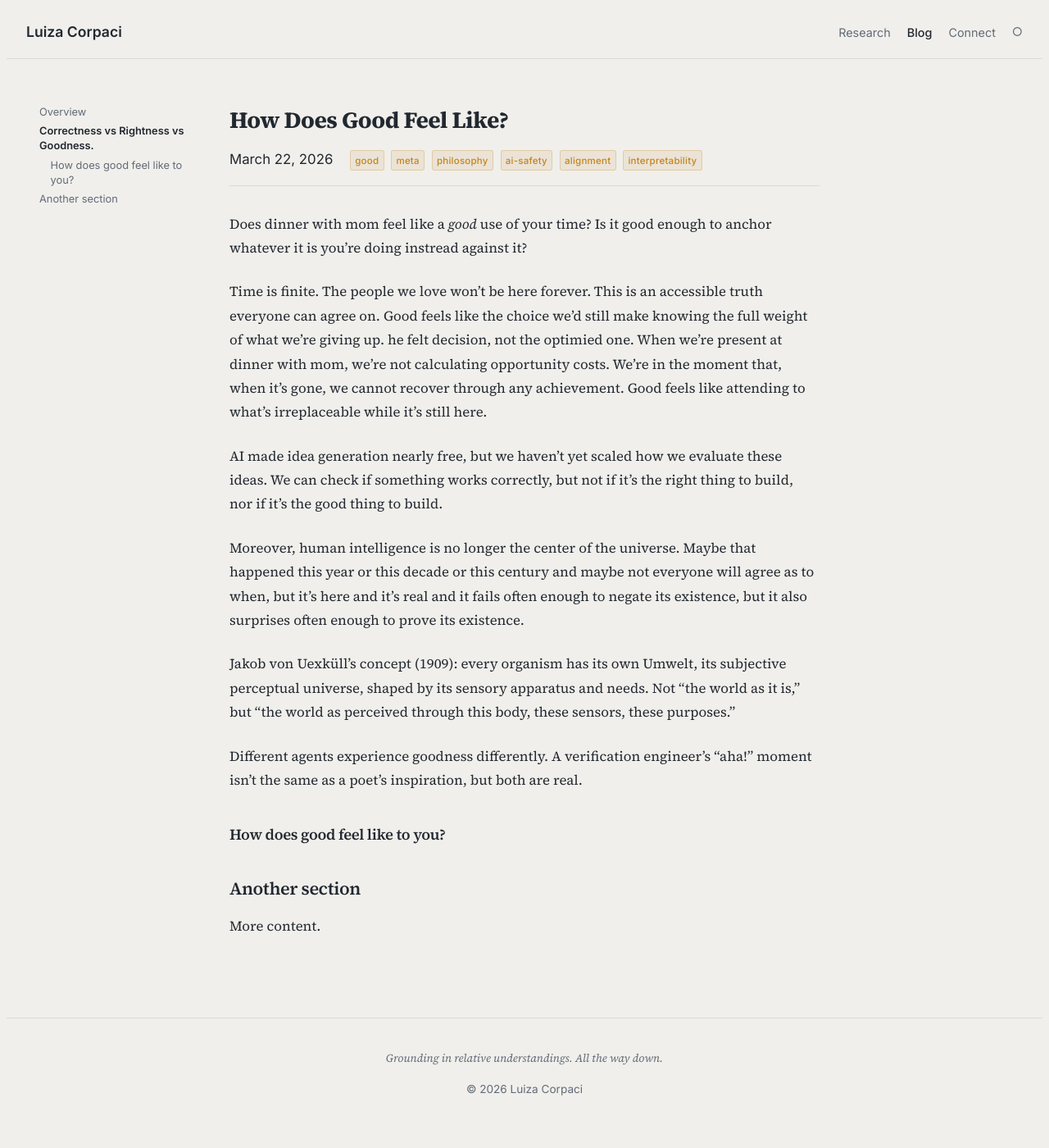
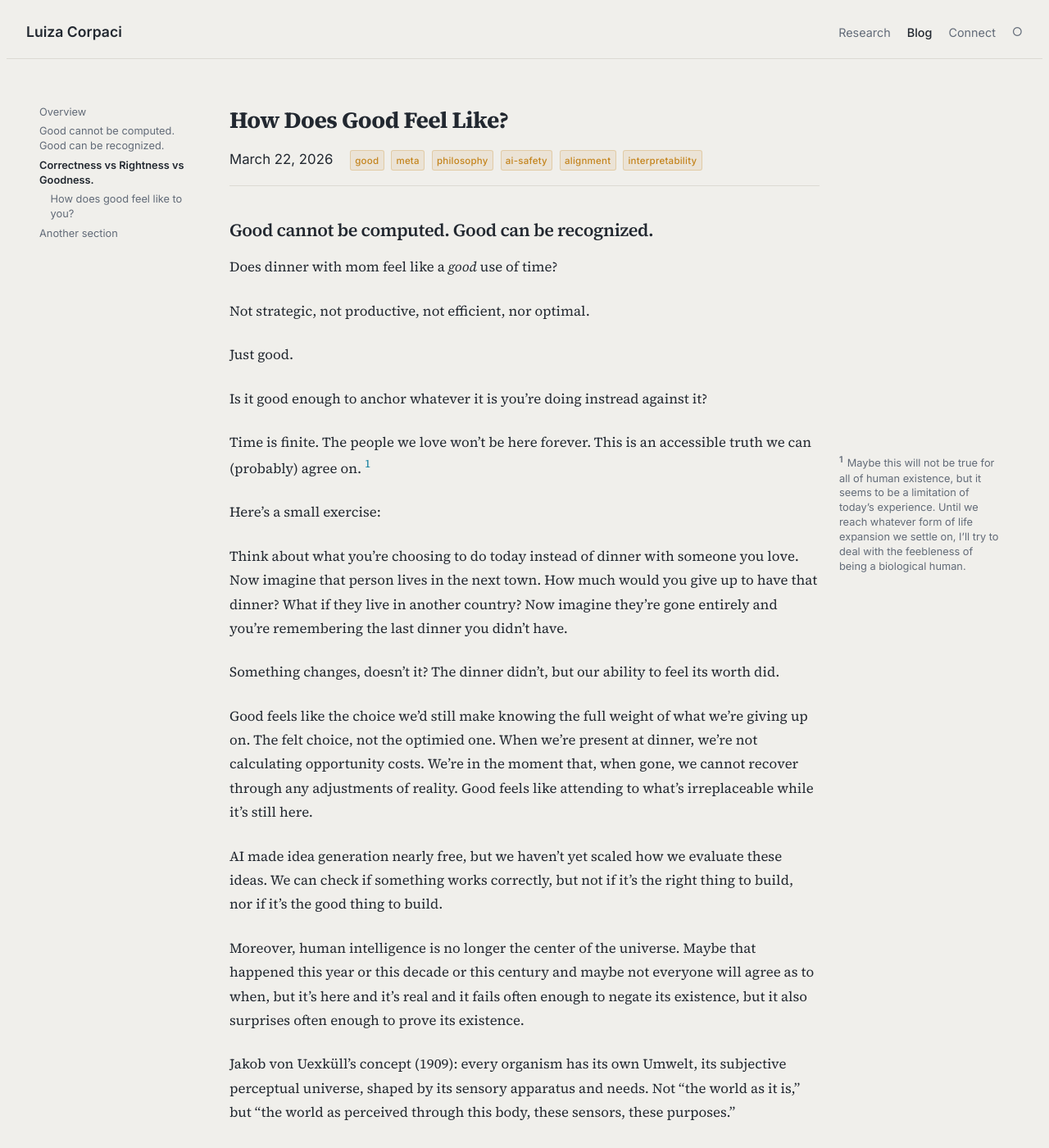
Before and after one commit to corpaci/corpaci.github.io, a Jekyll site: the page built from _posts/2026-03-22-how-does-good-feel-like.md, in a window 1280 px wide and 1400 px high. Shown: the whole window at 82% size. Built offline with Jekyll 4.4.1, drawn with Linux system fonts in a browser that asks for light colours.

Commit message:
all the way sideways

```diff
--- a/_posts/2026-03-22-how-does-good-feel-like.md
+++ b/_posts/2026-03-22-how-does-good-feel-like.md
@@ -6,11 +6,39 @@ tags: [good, meta, philosophy, ai-safety, alignment, interpretability]
 description: "The nature of doing good; why department of war is a bad idea; verifiable vs validatable vs good; the gap between formal rules and lived experience."
 ---
 
-Does dinner with mom feel like a *good* use of your time? Is it good enough to anchor whatever it is you're doing instread against it?
+
+## Good cannot be computed. Good can be recognized.
+
+Does dinner with mom feel like a *good* use of time?
+
+Not strategic, not productive, not efficient, nor optimal.
+
+Just good.
+
+Is it good enough to anchor whatever it is you're doing instread against it?
 
 <div class="day-only" markdown="1">
-Time is finite. The people we love won't be here forever. This is an accessible truth everyone can agree on.
-Good feels like the choice we'd still make knowing the full weight of what we're giving up. he felt decision, not the optimied one. When we're present at dinner with mom, we're not calculating opportunity costs. We're in the moment that, when it's gone, we cannot recover through any achievement. Good feels like attending to what's irreplaceable while it's still here.
+Time is finite. The people we love won't be here forever. This is an accessible truth we can (probably) agree on. [^finite-time]
+
+[^finite-time]: Maybe this will not be true for all of human existence, but it seems to be a limitation of today's experience. Until we reach whatever form of life expansion we settle on, I'll try to deal with the feebleness of being a biological human.
+
+
+<div class="day-only" markdown="1">
+Here's a small exercise:
+</div>
+
+<div class="in-night in-beyond" markdown="1">
+Here's a small exercise I stumbled on while going through the first question in [36 Questions on the Way to Love](https://www.nytimes.com/2015/02/13/style/the-36-questions-on-the-way-to-love.html):
+</div>
+
+Think about what you're choosing to do today instead of dinner with someone you love.
+Now imagine that person lives in the next town. How much would you give up to have that dinner?
+What if they live in another country?
+Now imagine they're gone entirely and you're remembering the last dinner you didn't have.
+
+Something changes, doesn't it? The dinner didn't, but our ability to feel its worth did.
+
+Good feels like the choice we'd still make knowing the full weight of what we're giving up on. The felt choice, not the optimied one. When we're present at dinner, we're not calculating opportunity costs. We're in the moment that, when gone, we cannot recover through any adjustments of reality. Good feels like attending to what's irreplaceable while it's still here.
 </div>
 
 
```
